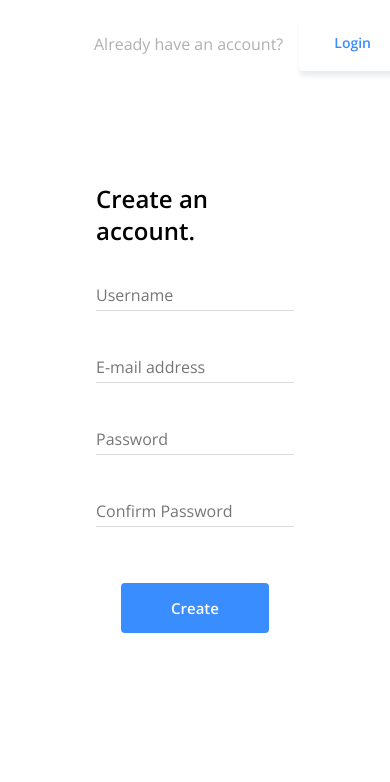
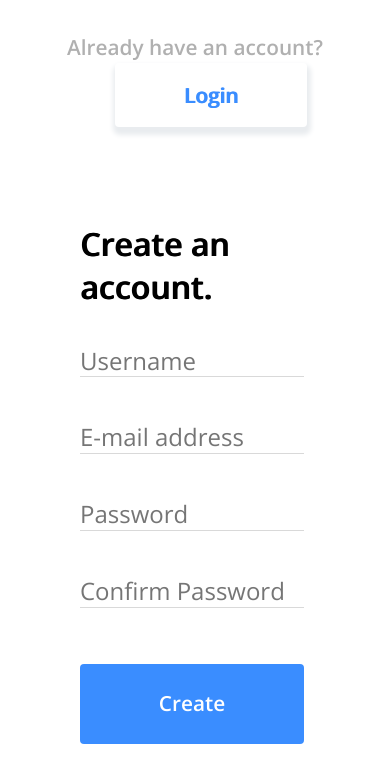
Before and after one commit to benskee-shared/bd2b90, a React (Create React App) app in the folder client/: page / in a window 390 px wide. Shown: the top 782 px of the page. Built offline with nearby package versions, Linux system fonts and the light colour scheme; no server answers.

Commit message:
address login PR review: image layout, mobile, fonts, buttons

```diff
--- a/client/src/Login.js
+++ b/client/src/Login.js
@@ -2,25 +2,28 @@ import React, { useEffect } from 'react';
 import { useHistory } from 'react-router-dom';
 import WelcomeImage from './components/WelcomePages/WelcomeImage';
 import { Grid, Typography, makeStyles } from '@material-ui/core';
-import { OtherPageBanner } from './components/WelcomePages/OtherPageBanner';
-import { WelcomeInput } from './components/WelcomePages/WelcomeInput';
+import { WelcomeBanner } from './components/WelcomePages/WelcomeBanner';
+import { TextFieldGroup } from './components/WelcomePages/TextFieldGroup';
 import { SubmitButton } from './components/WelcomePages/SubmitButton';
 
 const useStyles = makeStyles((theme) => ({
   main: {
-    height: '100vh'
+    height: '100%',
+    maxHeight: '100vh',
   },
   loginContainer: {
     display: 'block',
   },
   welcomeText: {
     fontWeight: "900",
+    textShadow: "1px 0",
+    fontSize: "2rem"
   },
   loginForm: {
-    padding: "6rem",
+    width: "90%",
+    padding: "5rem",
     display: "flex",
     flexDirection: "column",
-    width: "100%"
   },
 }));
 
@@ -45,14 +48,14 @@ const Login = ({ user, login }) => {
   return (
     <Grid container className={classes.main}>
       <WelcomeImage />
-      <Grid container item sm={7} lg={8} className={classes.loginContainer}>
-        <OtherPageBanner text="Don't have an account?" link="/register" buttonLabel="Create account" />
+      <Grid container item sm={7} className={classes.loginContainer}>
+        <WelcomeBanner text="Don't have an account?" link="/register" buttonLabel="Create account" />
         <Grid container item className={classes.loginForm}>
           <Typography variant="h5" className={classes.welcomeText}>Welcome back!</Typography>
           <form onSubmit={handleLogin} autoComplete="off">
             <Grid>
-              <WelcomeInput name="username"/>
-              <WelcomeInput name="password" type="password" />
+              <TextFieldGroup name="username"/>
+              <TextFieldGroup name="password" type="password" />
               <SubmitButton label="Login"/>
             </Grid>
           </form>
--- a/client/src/Signup.js
+++ b/client/src/Signup.js
@@ -1,26 +1,29 @@
 import React, { useState, useEffect } from 'react';
 import { useHistory } from 'react-router-dom';
 import { Grid, Typography, makeStyles } from '@material-ui/core';
-import { WelcomeInput } from './components/WelcomePages/WelcomeInput';
+import { TextFieldGroup } from './components/WelcomePages/TextFieldGroup';
 import WelcomeImage from './components/WelcomePages/WelcomeImage';
 import { SubmitButton } from './components/WelcomePages/SubmitButton';
-import { OtherPageBanner } from './components/WelcomePages/OtherPageBanner';
+import { WelcomeBanner } from './components/WelcomePages/WelcomeBanner';
 
 const useStyles = makeStyles(() => ({
   main: {
-    height: '100vh'
+    height: '100%',
+    maxHeight: '100hv',
   },
   registerContainer: {
     display: 'block',
   },
   welcomeText: {
     fontWeight: "900",
+    textShadow: "1px 0",
+    fontSize: "2rem"
   },
   registerForm: {
-    padding: "6rem",
+    width: "90%",
+    padding: "5rem",
     display: "flex",
     flexDirection: "column",
-    width: "100%"
   },
 }));
 
@@ -54,16 +57,16 @@ const Signup = ({ user, register }) => {
   return (
     <Grid container className={classes.main}>
       <WelcomeImage />
-      <Grid container item sm={7} lg={8} className={classes.registerContainer}>
-        <OtherPageBanner text="Already have an account?" link="/login" buttonLabel="Login" />
+      <Grid container item sm={7} className={classes.registerContainer}>
+        <WelcomeBanner text="Already have an account?" link="/login" buttonLabel="Login" />
         <Grid container item className={classes.registerForm}>
           <Typography variant="h5" className={classes.welcomeText}>Create an account.</Typography>
           <form onSubmit={handleRegister} autoComplete="off">
             <Grid>
-              <WelcomeInput name="username"/>
-              <WelcomeInput name="email" label="e-mail address" type="email" />
-              <WelcomeInput name="password" type="password" minLength={6} error={formErrorMessage.confirmPassword} />
-              <WelcomeInput name="confirmPassword" label="Confirm Password" type="password" minLength={6} error={formErrorMessage.confirmPassword} />
+              <TextFieldGroup name="username"/>
+              <TextFieldGroup name="email" label="e-mail address" type="email" />
+              <TextFieldGroup name="password" type="password" minLength={6} error={formErrorMessage.confirmPassword} />
+              <TextFieldGroup name="confirmPassword" label="Confirm Password" type="password" minLength={6} error={formErrorMessage.confirmPassword} />
               <SubmitButton label="Create"/>
             </Grid>
           </form>
--- a/client/src/components/WelcomePages/OtherPageBanner.js
+++ /dev/null
@@ -1,45 +0,0 @@
-import React from 'react'
-import { Link } from 'react-router-dom';
-import {
-  Grid,
-  Box,
-  Typography,
-  Button,
-  makeStyles
-} from '@material-ui/core';
-
-const useStyles = makeStyles((theme) => ({
-  otherPageContainer: {
-    margin: "1rem",
-    marginRight: "2rem"
-  },
-  otherPageText: {
-    marginTop: "1rem",
-    color: theme.palette.secondary.main
-  },
-  otherPageLink: {
-    textDecoration: "none"
-  },
-  otherPageButton: {
-    marginLeft: "1rem",
-    padding: "15px 35px",
-    boxShadow: "1px 5px 5px 0 #e9ecef"
-  }
-}));
-
-
-export const OtherPageBanner = ({ text, link, buttonLabel}) => {
-  const classes = useStyles();
-  return (
-    <Grid container item justifyContent="flex-end" className={classes.otherPageContainer}>
-        <Typography className={classes.otherPageText}>{text}</Typography>
-        <Box>
-        <Link href={link} to={link} className={classes.otherPageLink}>
-            <Button variant="text" color="primary" className={classes.otherPageButton}>
-                {buttonLabel}
-            </Button>
-        </Link>
-        </Box>
-    </Grid>
-  )
-}
--- a/client/src/components/WelcomePages/SubmitButton.js
+++ b/client/src/components/WelcomePages/SubmitButton.js
@@ -7,8 +7,13 @@ const useStyles = makeStyles((theme) => ({
     justifyContent: "center",
   },
   submitButton: {
-    padding: "12px 50px",
+    width: '14rem',
+    height: '5rem',
     marginTop: "3rem",
+    '& .MuiButton-label': {
+      fontWeight: "900",
+      fontSize: "1.3rem",
+    }
   },
 }));
 
--- a/client/src/components/WelcomePages/WelcomeInput.js
+++ b/client/src/components/WelcomePages/TextFieldGroup.js
@@ -3,7 +3,10 @@ import { FormControl, TextField, makeStyles, FormHelperText } from '@material-ui
 
 const useStyles = makeStyles((theme) => ({
     root: {
-        '.MuiInputLabel-asterisk': {
+      'MuiInput-input': {
+        textSize: "4rem"
+      },
+      '.MuiInputLabel-asterisk': {
           color: "red"
       },
       '& .MuiInput-underline': {
@@ -20,7 +23,7 @@ const useStyles = makeStyles((theme) => ({
     }
 }));
 
-export const WelcomeInput = ({ name, label=name, type="text", minLength=0, error=null }) => {
+export const TextFieldGroup = ({ name, label=name, type="text", minLength=0, error=null }) => {
   const classes = useStyles();
   const textLabel = `${label[0].toUpperCase()}${label.slice(1)}`
 
@@ -30,8 +33,8 @@ export const WelcomeInput = ({ name, label=name, type="text", minLength=0, error
         classes={{ root: classes.root}}
         aria-label={label}
         label={textLabel}
-        inputProps={{ minLength }}
-        InputLabelProps={{ required: false }}
+        inputProps={{ minLength, style: {fontSize: '1.25rem', fontWeight: '900', textShadow: "1px 0"} }}
+        InputLabelProps={{ required: false, style: {fontSize: '1.5rem'} }}
         name={name}
         type={type}
         color="secondary"
--- /dev/null
+++ b/client/src/components/WelcomePages/WelcomeBanner.js
@@ -0,0 +1,59 @@
+import React from 'react'
+import { Link } from 'react-router-dom';
+import {
+  Grid,
+  Box,
+  Typography,
+  Button,
+  makeStyles
+} from '@material-ui/core';
+
+const useStyles = makeStyles((theme) => ({
+  bannerContainer: {
+    margin: "1rem",
+    width: "auto",
+    marginRight: "5rem",
+    "@media only screen and (max-width: 600px)": {
+      justifyContent: "center",
+      marginRight: "1rem",
+    }
+  },
+  bannerText: {
+    marginTop: "1rem",
+    color: theme.palette.secondary.main,
+    fontWeight: "900",
+    fontSize: "1.3rem",
+  },
+  bannerLink: {
+    textDecoration: "none"
+  },
+  bannerButton: {
+    marginLeft: "2rem",
+    width:"12rem",
+    height:"4rem",
+    textShadow: "1px 0",
+    boxShadow: "1px 5px 5px 3px #e9ecef",
+    textSizeLarge: "2rem",
+    '& .MuiButton-label': {
+      fontWeight: "900",
+      fontSize: "1.3rem",
+    }
+  }
+}));
+
+
+export const WelcomeBanner = ({ text, link, buttonLabel}) => {
+  const classes = useStyles();
+  return (
+    <Grid container item justifyContent="flex-end" className={classes.bannerContainer}>
+        <Typography className={classes.bannerText}>{text}</Typography>
+        <Box>
+        <Link href={link} to={link} className={classes.bannerLink}>
+            <Button variant="text" color="primary" size="large" className={classes.bannerButton}>
+                {buttonLabel}
+            </Button>
+        </Link>
+        </Box>
+    </Grid>
+  )
+}
--- a/client/src/components/WelcomePages/WelcomeImage.js
+++ b/client/src/components/WelcomePages/WelcomeImage.js
@@ -4,33 +4,38 @@ import { makeStyles, Grid } from "@material-ui/core";
 
 const useStyles = makeStyles((theme) => ({
   gridContainer: {
-      maxWidth: "425px",
-      flexDirection: 'column',
-      backgroundImage: 'linear-gradient(rgba(58, 141, 255,.8), rgba(58, 141, 255,.8)), url(/assets/bg-img.png)',
+      flexDirection: "column",
+      paddingTop:"5rem",
+      height: "100vh",
+      backgroundImage: "linear-gradient(rgba(58, 141, 255,.8), rgba(58, 141, 255,.8)), url(/assets/bg-img.png)",
       backgroundRepeat: "no-repeat",
+      backgroundSize: "cover",
       justifyContent: "center",
       alignItems: "center",
-      [theme.breakpoints.down('sm')]: {
-        display: 'none',
+      [theme.breakpoints.down("sm")]: {
+        display: "none",
       },
-        [theme.breakpoints.up('sm')]: {
-            display: 'flex',
+        [theme.breakpoints.up("sm")]: {
+            display: "flex",
       },
     },
   text: {
-      marginTop: '5vh',
-      marginBottom: '15vh',
-      color: 'white',
-      fontSize: 30,
+      marginTop: "5vh",
+      color: "white",
+      fontSize: "2rem",
       textAlign: "center"
+  },
+  bubble: {
+    height: "5rem",
   }
+
 }));
 
 const WelcomeImage = () => {
   const classes = useStyles()
   return (
       <Grid container item sm={5} className={classes.gridContainer}>
-            <img src="/assets/bubble.svg" alt="conversation bubble"/>
+            <img src="/assets/bubble.svg" alt="conversation bubble" className={classes.bubble}/>
             <p className={classes.text}>
                 Converse with anyone<br/>
                 with any language
```
